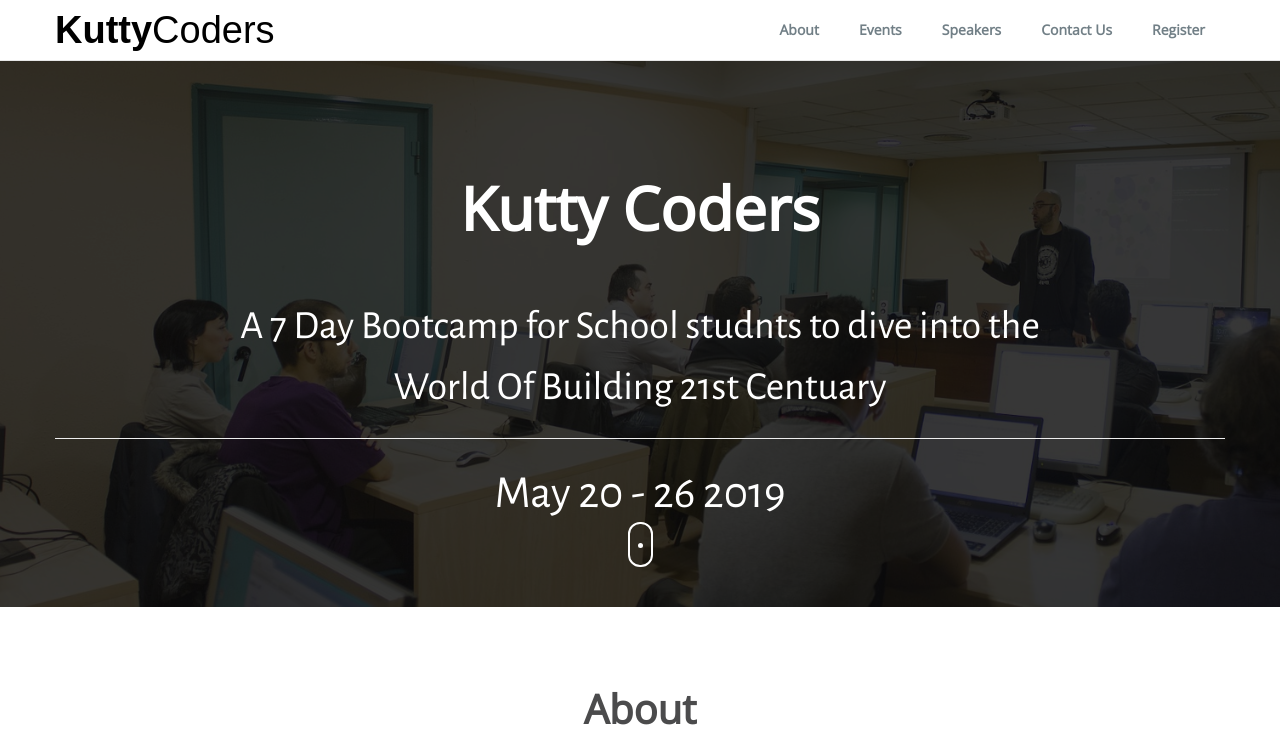
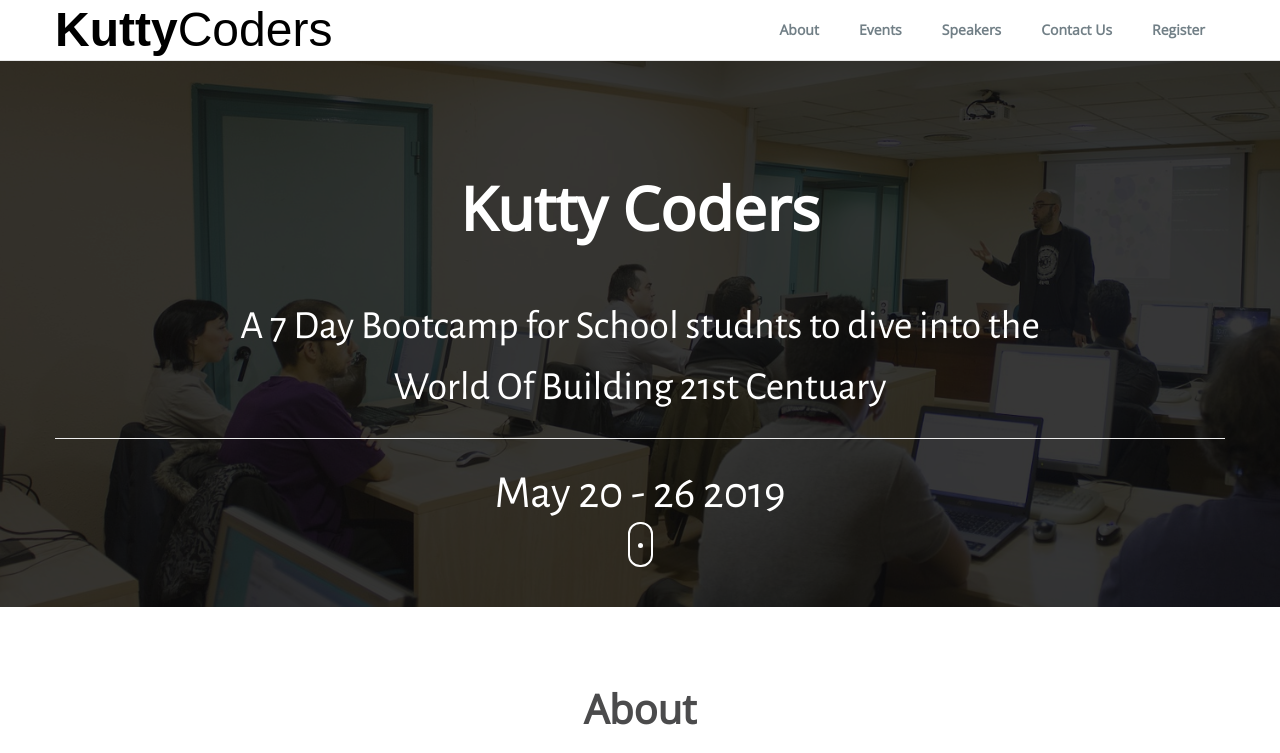
Before and after one commit to liginv/KuttyCoders, a plain HTML site: page index.html in a window 1280 px wide. Shown: the top 753 px of the page. Drawn offline with nearby package versions, Linux system fonts and the light colour scheme; a web font is replaced by a local one.

Commit message:
new commit

```diff
--- a/css/style.css
+++ b/css/style.css
@@ -107,7 +107,7 @@ Navigation bar
     font-weight: 700;
     padding: 0px;
     height: inherit;
-    font-size: 38px;
+    font-size: 48px;
     margin: 20px 0px;
     color: black;
 }
--- a/index.html
+++ b/index.html
@@ -4,7 +4,7 @@
 <head>
   <meta charset="utf-8">
   <meta name="viewport" content="width=device-width, initial-scale=1">
-  <title>Mentor Education Bootstrap Theme</title>
+  <title>Kuttycoders</title>
   <meta name="description" content="Free Bootstrap Theme by BootstrapMade.com">
   <meta name="keywords" content="free website templates, free bootstrap themes, free template, free bootstrap, free website template">
 
```
